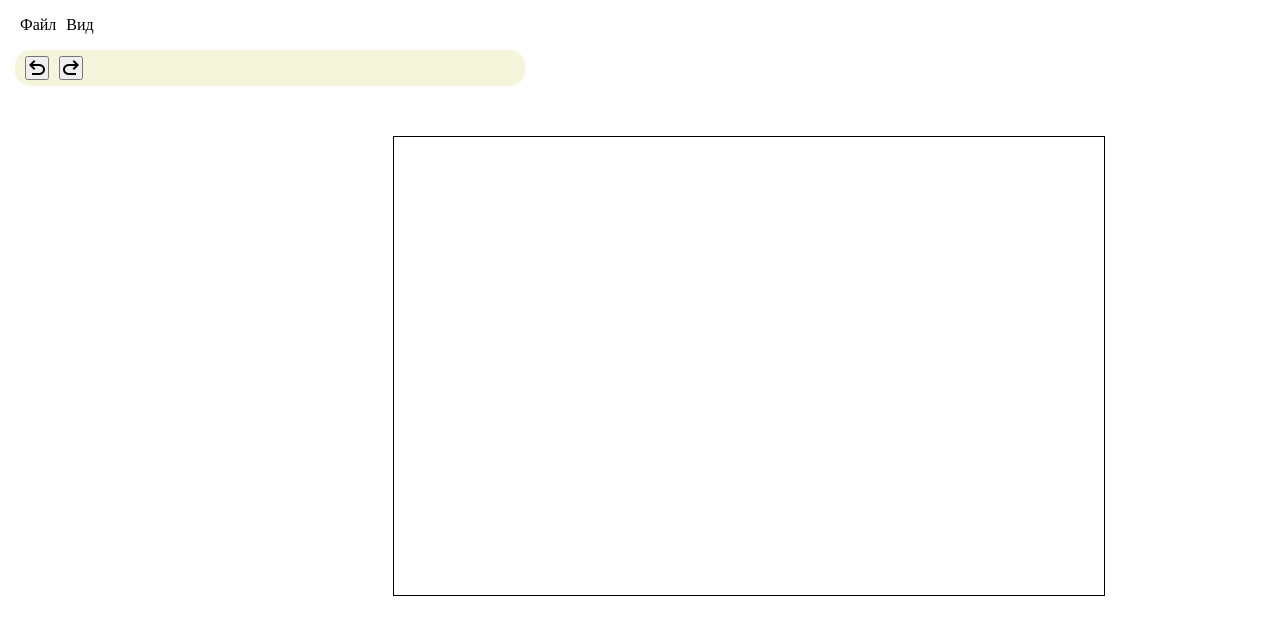
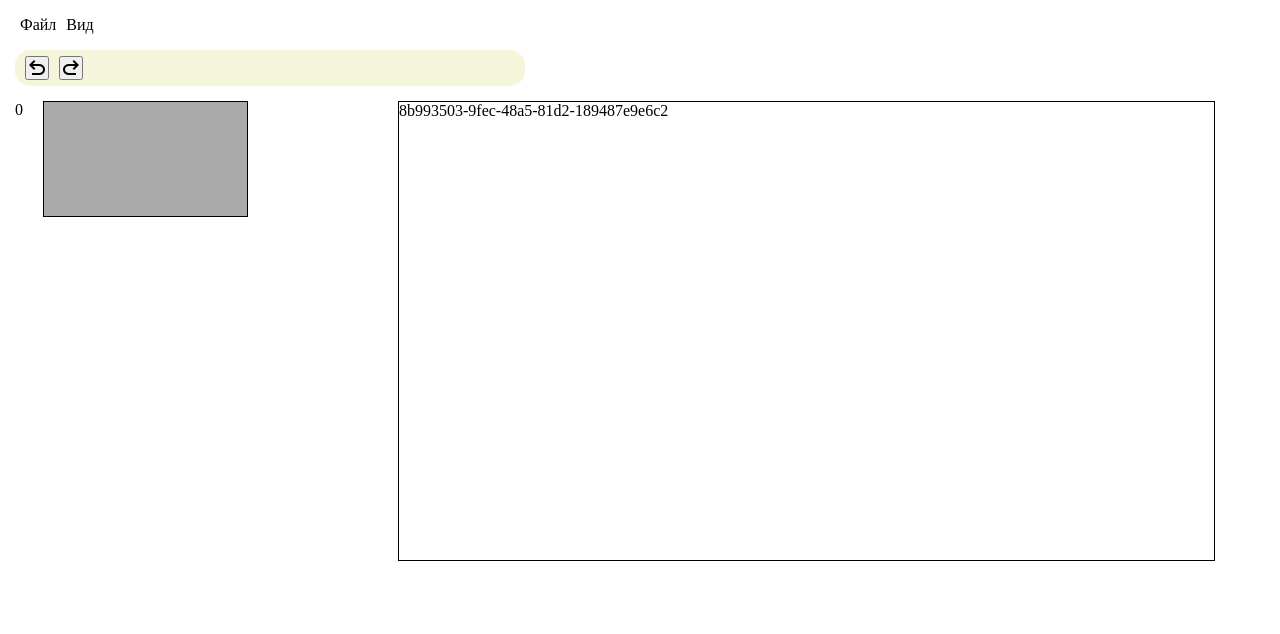
Before and after one commit to Romancikh/presentation-maker, a React (Vite) app: page / in a window 1280 px wide. Shown: the top 634 px of the page. Built offline with nearby package versions, Linux system fonts and the light colour scheme.

Commit message:
Edit slide component and style

```diff
--- a/src/components/Editor/Editor.css
+++ b/src/components/Editor/Editor.css
@@ -1,4 +1,6 @@
 .editor {
   display: flex;
   flex-direction: row;
+  gap: 150px;
+  margin: 15px;
 }
--- /dev/null
+++ b/src/components/Slide/Slide.css
@@ -0,0 +1,11 @@
+.slide {
+  display: flex;
+  flex-direction: row;
+  gap: 20px;
+}
+
+.slide__preview {
+  width: 203px;
+  height: 114px;
+  border: 1px solid #000000;
+}
--- a/src/components/Slide/Slide.tsx
+++ b/src/components/Slide/Slide.tsx
@@ -1,3 +1,5 @@
+import "./Slide.css";
+import { CSSProperties } from "react";
 import { Slide } from "../../types/types.ts";
 
 type SlidePreviewProps = {
@@ -6,10 +8,14 @@ type SlidePreviewProps = {
 };
 
 function Slide({ index, slide }: SlidePreviewProps) {
+  const style: CSSProperties = {
+    background: slide.background,
+  };
+
   return (
-    <div>
+    <div className={"slide"}>
       <div>{index}</div>
-      <div>{slide.background}</div>
+      <div className={"slide__preview"} style={style}></div>
     </div>
   );
 }
--- a/src/components/SlideBar/SlideBar.css
+++ b/src/components/SlideBar/SlideBar.css
@@ -1,4 +1,3 @@
 .slide-bar {
-  width: 250px;
   height: 100vh;
 }
--- a/src/components/Workspace/Workspace.css
+++ b/src/components/Workspace/Workspace.css
@@ -1,6 +1,6 @@
 .workspace {
   width: 815px;
   height: 458px;
-  margin: 50px 175px;
+  /*margin: 50px 175px;*/
   border: 1px solid #000000;
 }
--- a/src/main.tsx
+++ b/src/main.tsx
@@ -2,7 +2,7 @@ import "normalize.css";
 import App from "./App.tsx";
 import React from "react";
 import ReactDOM from "react-dom/client";
-import presentation from "./types/examples/minimal.ts";
+import presentation from "./types/examples/maximum.ts";
 
 ReactDOM.createRoot(document.getElementById("root")!).render(
   <React.StrictMode>
--- a/src/types/examples/maximum.ts
+++ b/src/types/examples/maximum.ts
@@ -50,6 +50,7 @@ const text: Text = {
 };
 
 const image: Image = {
+  alt: "base",
   content: "base64:image/jpeg...",
   id: uuidv4(),
   position: position,
```
